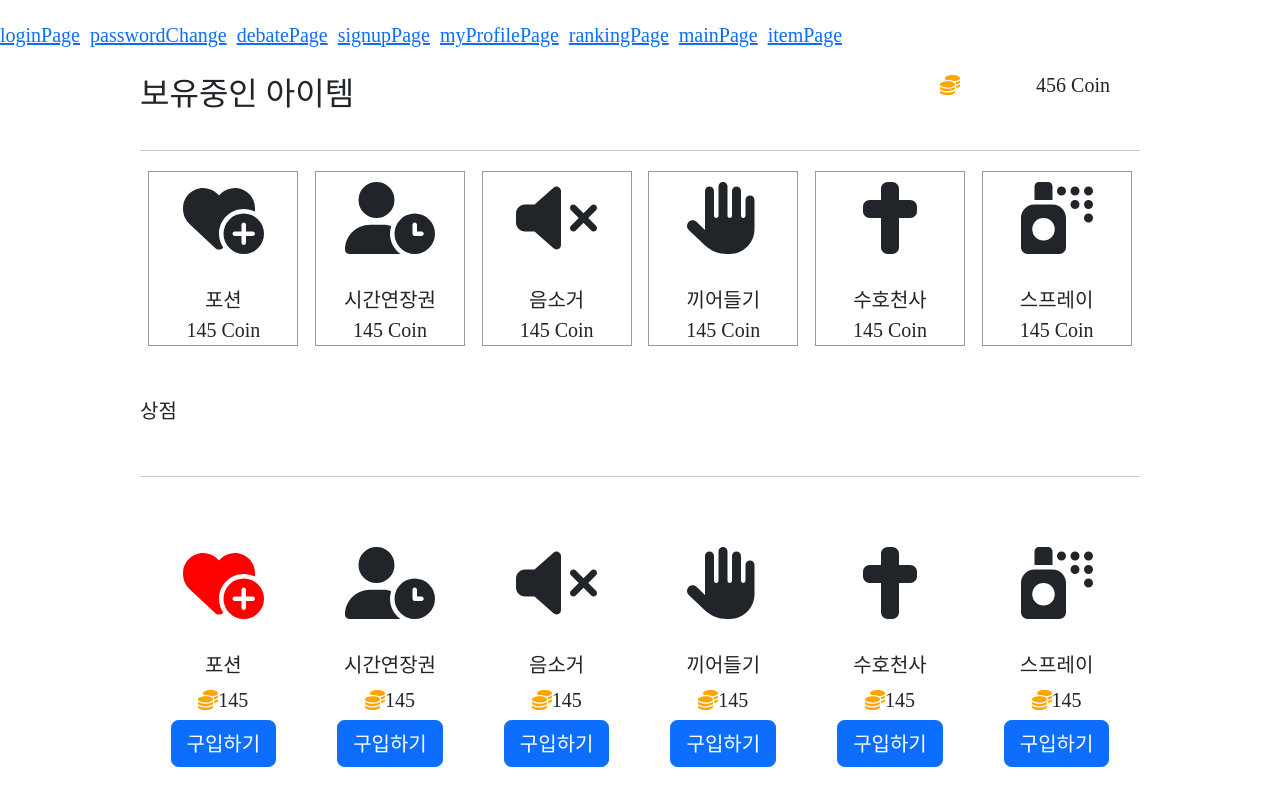
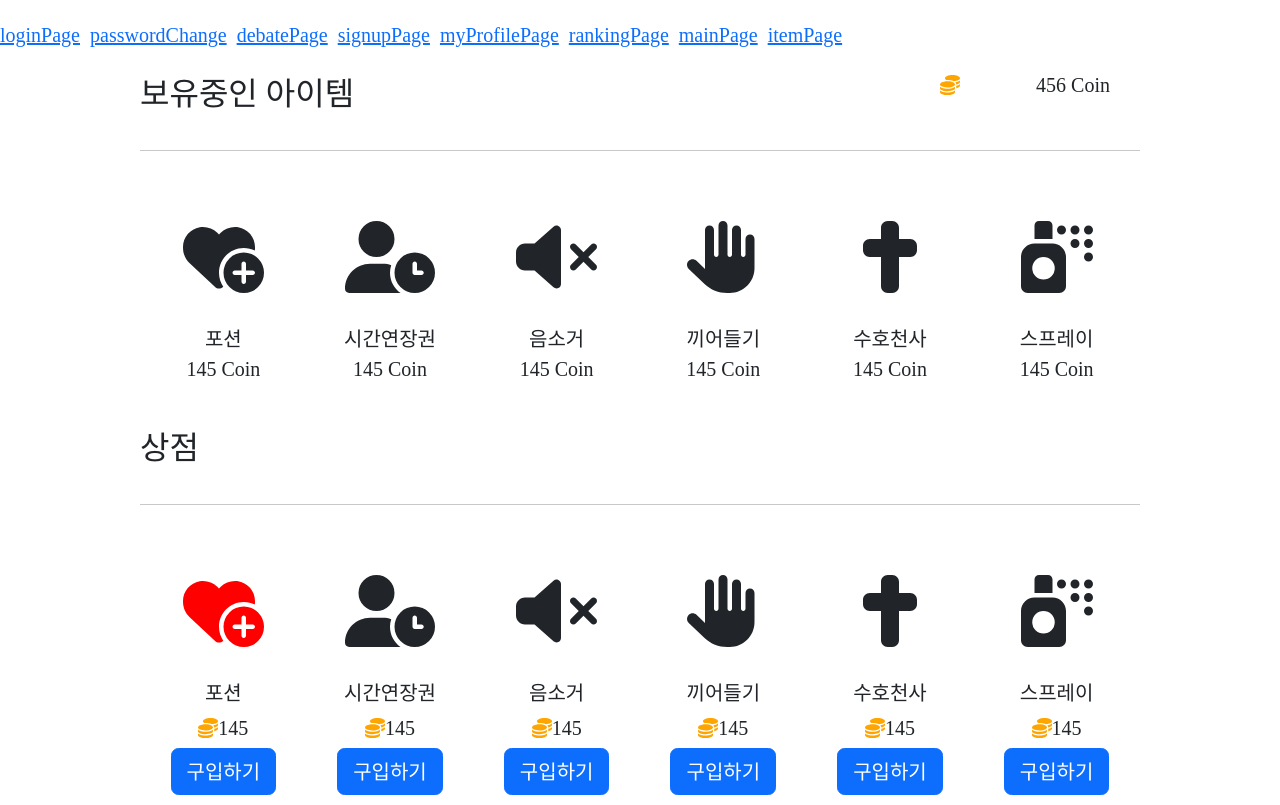
Before and after one commit to limzzum/MFC, a React (Create React App) app in the folder frontend/: page /pages/item/itempage/1 in a window 1280 px wide. Built offline with nearby package versions, Linux system fonts and the light colour scheme.

Commit message:
feat : Itemstore CSS 변경

```diff
--- a/frontend/src/components/itempage/havingItem.module.css
+++ b/frontend/src/components/itempage/havingItem.module.css
@@ -6,10 +6,9 @@
 .itemBox {
     width: 150px;
     text-align: center;
+    padding-top:50px;
+    padding-bottom: 10px;
     font-size: 24px;
-    border: 1px solid rgb(153, 153, 153);
-    margin-bottom: 50px;
-    padding-top:10px;
 }
 .emptyBox{
     width: 1000px;
--- a/frontend/src/components/itempage/itemStore.js
+++ b/frontend/src/components/itempage/itemStore.js
@@ -8,9 +8,9 @@ import { faCoins, faSprayCan, faCross, faHeartCirclePlus, faUserClock, faVolumeX
 function ItemStore() {
 
   return (
-    <div>
+    <div className="mt-4">
       <div className={styles.titleBox}>
-        <p>상점</p>
+        상점
       </div>
       <div className={styles.emptyBox}>
         <hr />
--- a/frontend/src/pages/item/itemPage.js
+++ b/frontend/src/pages/item/itemPage.js
@@ -1,4 +1,3 @@
-import usePlaceholder from 'react-bootstrap/esm/usePlaceholder.js';
 import HavingItem from '../../components/itempage/havingItem.js'
 import ItemStore from '../../components/itempage/itemStore.js'
 
```
